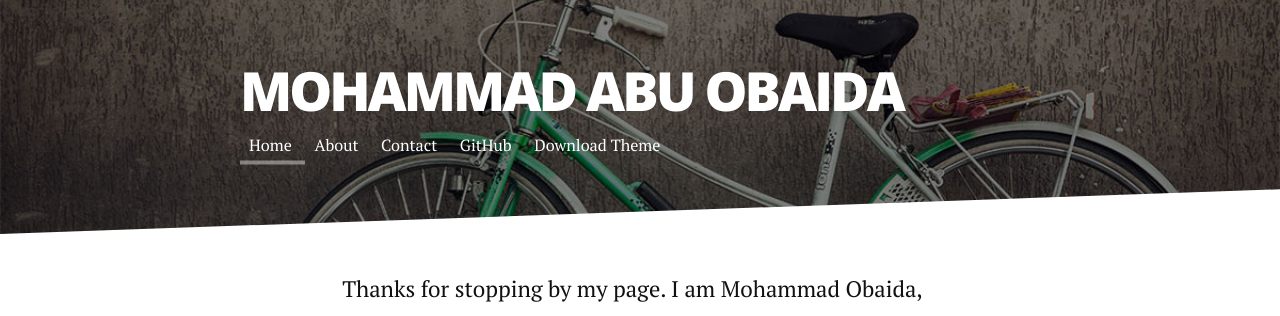
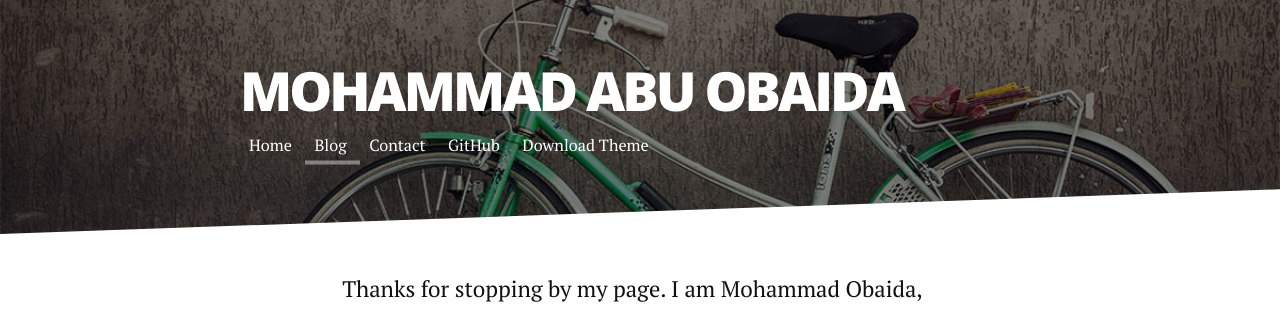
Before and after one commit to summonersRift/summonersrift.github.io, a Jekyll site: the page built from blog.md, in a window 1280 px wide. Shown: the top 316 px of the page. Built offline with Jekyll 4.4.1, drawn with Linux system fonts in a browser that asks for light colours; nearby versions of some CDN libraries.

Commit message:
summonersrift.github.io: about renamed as blog

```diff
--- a/_config.yml
+++ b/_config.yml
@@ -13,9 +13,9 @@ paginate: 5
 
 navigation:
  - title: Home
-   url: /about
- - title: About
    url: /index.html
+ - title: Blog
+   url: /blog
  - title: Contact
    url: /contact
 
```
Also changed, not shown: blog.md (renamed from about.md).
